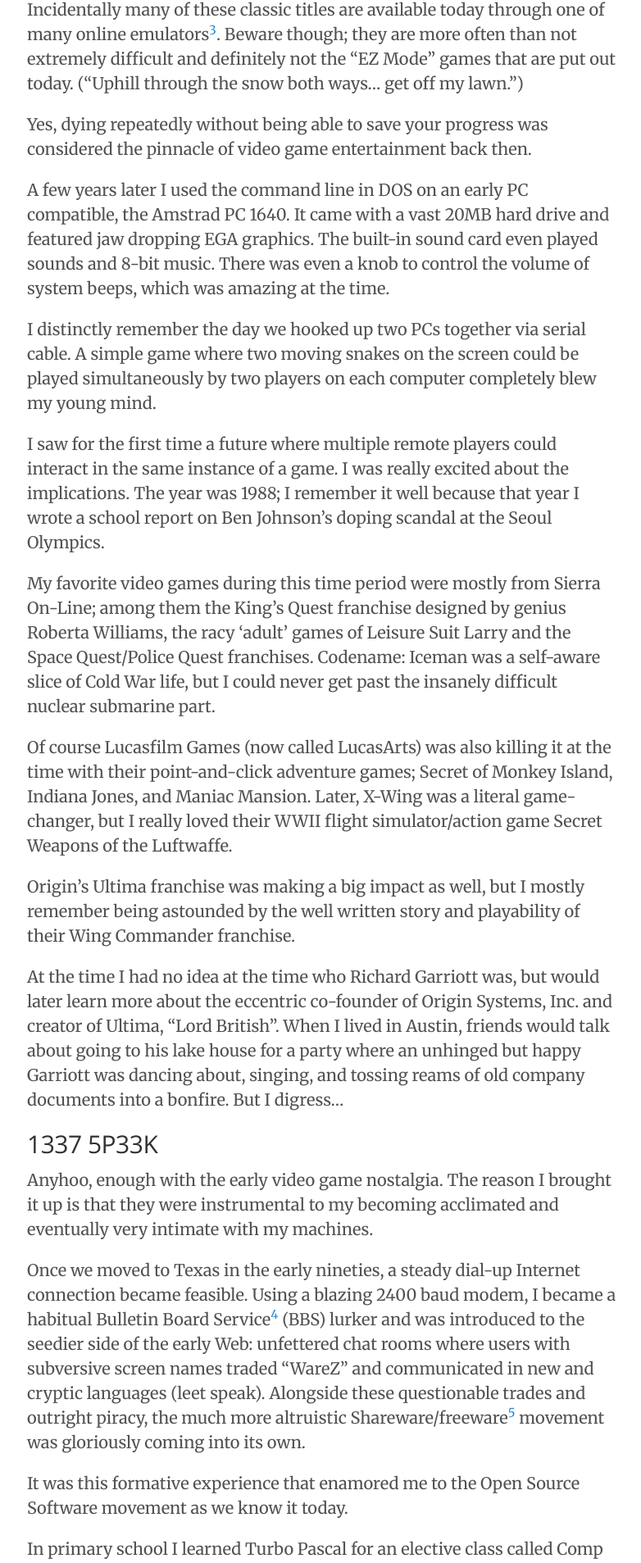
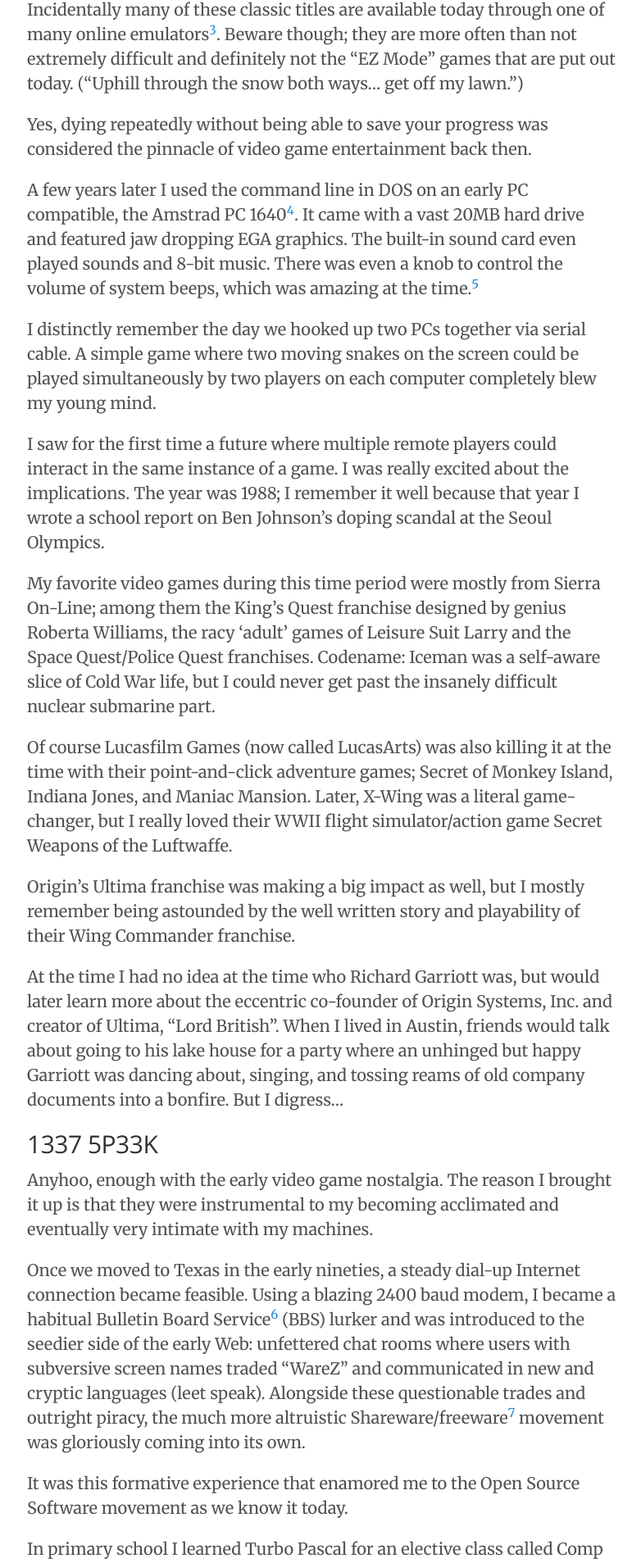
Before and after one commit to nchristiny/nchristiny.github.io, a Jekyll site: the page built from history/index.md, in a window 1280 px wide. Shown: the part 1470-3377 px from the top of the page at 82% size, without its empty margins (247-1029 px from the left). Built offline with Jekyll 4.4.1, drawn with Linux system fonts in a browser that asks for light colours; nearby versions of some CDN libraries; comment, search, counter and statistics services are not loaded; some of the changed lines change nothing that is shown; some of the changed text lies outside the part shown.

Commit message:
Add footnotes

```diff
--- a/history/index.md
+++ b/history/index.md
@@ -24,7 +24,7 @@
 
 Yes, dying repeatedly without being able to save your progress was considered the pinnacle of video game entertainment back then.
 
-A few years later I used the command line in DOS on an early PC compatible, the Amstrad PC 1640. It came with a vast 20MB hard drive and featured jaw dropping EGA graphics. The built-in sound card even played sounds and 8-bit music. There was even a knob to control the volume of system beeps, which was amazing at the time.
+A few years later I used the command line in DOS on an early PC compatible, the Amstrad PC 1640[^fn-4]. It came with a vast 20MB hard drive and featured jaw dropping EGA graphics. The built-in sound card even played sounds and 8-bit music. There was even a knob to control the volume of system beeps, which was amazing at the time.[^fn-5]
 
 I distinctly remember the day we hooked up two PCs together via serial cable. A simple game where two moving snakes on the screen could be played simultaneously by two players on each computer completely blew my young mind.
 
@@ -41,7 +41,7 @@
 ## 1337 5P33K
 Anyhoo, enough with the early video game nostalgia. The reason I brought it up is that they were instrumental to my becoming acclimated and eventually very intimate with my machines.
 
-Once we moved to Texas in the early nineties, a steady dial-up Internet connection became feasible. Using a blazing 2400 baud modem, I became a habitual Bulletin Board Service[^fn-4] (BBS) lurker and was introduced to the seedier side of the early Web: unfettered chat rooms where users with subversive screen names traded "WareZ" and communicated in new and cryptic languages (leet speak). Alongside these questionable trades and outright piracy, the much more altruistic Shareware/freeware[^fn-5] movement was gloriously coming into its own.
+Once we moved to Texas in the early nineties, a steady dial-up Internet connection became feasible. Using a blazing 2400 baud modem, I became a habitual Bulletin Board Service[^fn-6] (BBS) lurker and was introduced to the seedier side of the early Web: unfettered chat rooms where users with subversive screen names traded "WareZ" and communicated in new and cryptic languages (leet speak). Alongside these questionable trades and outright piracy, the much more altruistic Shareware/freeware[^fn-7] movement was gloriously coming into its own.
 
 It was this formative experience that enamored me to the Open Source Software movement as we know it today.
 
@@ -52,13 +52,15 @@
 ## Hook 'em horns
 As it turned out, my interests at the time lay with my childhood dream of becoming an astronomer, therefore I attended and graduated from the University of Texas at Austin with a double major, Bachelor of Science in Astronomy and a Bachelor of Arts in Physics.
 
-FORTRAN, or Fortran as it was later known[^fn-6], is the language most associated with regards to astronomical calculation programs. It is a fascinating language with a rich history which is still in use in certain places, notably NASA and some financial systems. Unfortunately I did not use FORTRAN directly. The programming I had exposure to was mostly MATLAB and LabVIEW.
+FORTRAN, or Fortran as it was later known[^fn-8], is the language most associated with regards to astronomical calculation programs. It is a fascinating language with a rich history which is still in use in certain places, notably NASA and some financial systems. Unfortunately I did not use FORTRAN directly. The programming I had exposure to was mostly MATLAB and LabVIEW.
 
 To be continued…
 
 [^fn-1]: [Pong](https://en.wikipedia.org/wiki/Pong "Pong Wikipedia article")
 [^fn-2]: [Spectrum ZX Issue 1](http://rk.nvg.ntnu.no/sinclair/computers/zxspectrum/spec48versions.htm "Spectrum ZX specifications")
 [^fn-3]: [Qaop/JS – ZX Spectrum emulator](http://torinak.com/qaop/games "Spectrum games online emulator")
-[^fn-4]: [Bulletin board System or BBS](https://en.wikipedia.org/wiki/Bulletin_board_system "BBS Wikipedia article")
-[^fn-5]: [Shareware and freeware](https://en.wikipedia.org/wiki/Bulletin_board_system#Shareware_and_freeware "Shareware Wikipedia article")
-[^fn-6]: [Explanation for early programming language names in ALL CAPS](http://stackoverflow.com/questions/1132996/rule-of-thumb-for-capitalizing-the-letters-in-a-programming-language "StackOverflow explanation of programming language capitalization")
+[^fn-4]: [Amstrad PC 1640 specs](http://www.old-computers.com/MUSEUM/computer.asp?c=19&st=1 "Amstrad 1640 specs on old-computers.com")
+[^fn-5]: [Listen to the sweet sounds of the Amstrad booting up](https://www.youtube.com/watch?v=imeKev_aezs "YouTube link")
+[^fn-6]: [Bulletin board System or BBS](https://en.wikipedia.org/wiki/Bulletin_board_system "BBS Wikipedia article")
+[^fn-7]: [Shareware and freeware](https://en.wikipedia.org/wiki/Bulletin_board_system#Shareware_and_freeware "Shareware Wikipedia article")
+[^fn-8]: [Explanation for early programming language names in ALL CAPS](http://stackoverflow.com/questions/1132996/rule-of-thumb-for-capitalizing-the-letters-in-a-programming-language "StackOverflow explanation of programming language capitalization")
```
